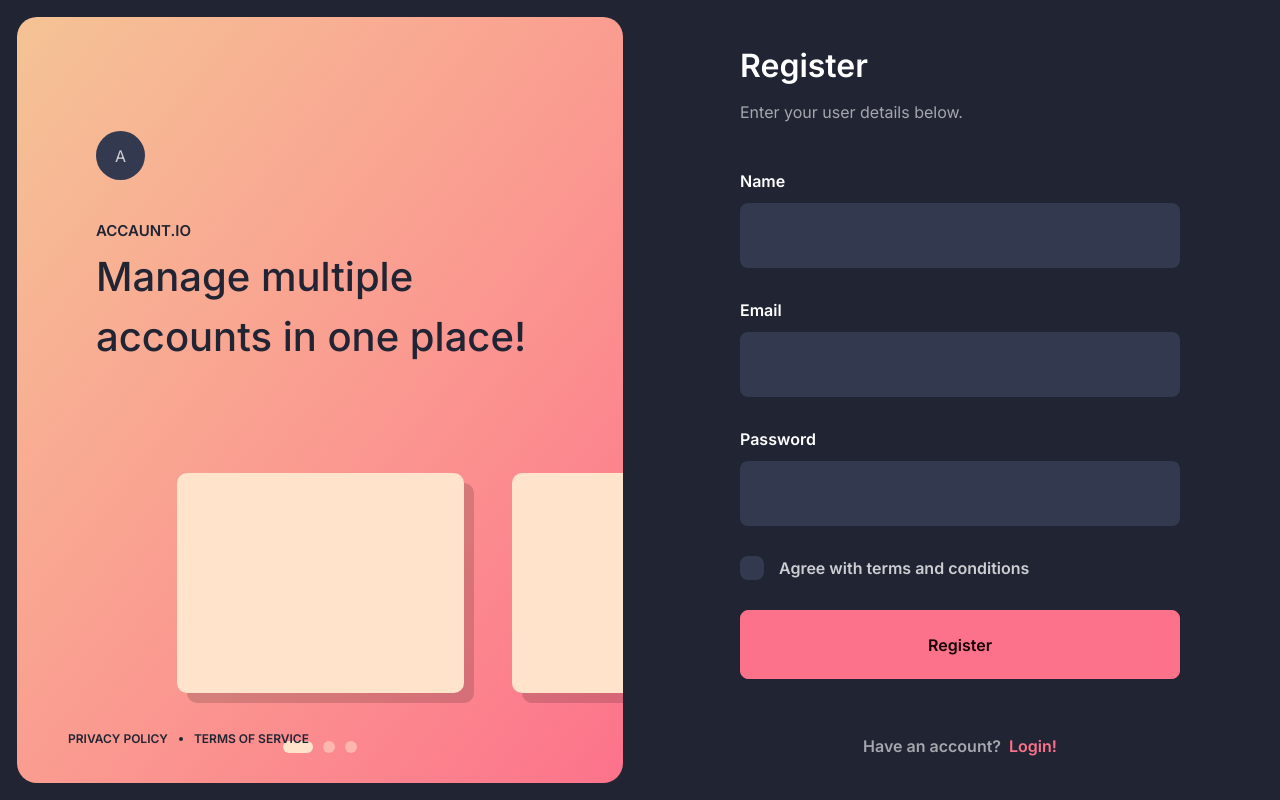
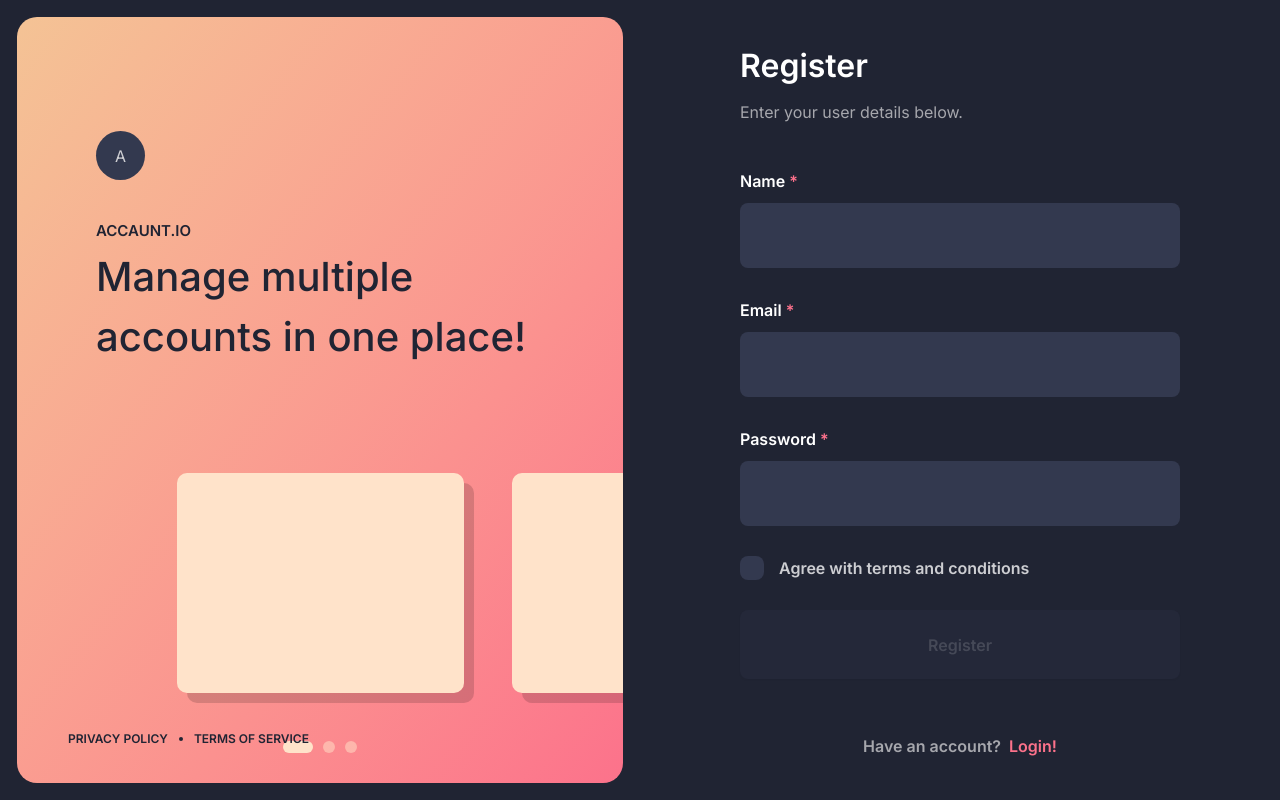
Before and after one commit to alirezajm1382/vue-auth-system, a Vue app: page /auth/register in a window 1280 px wide. Built offline with nearby package versions, Linux system fonts and the light colour scheme.

Commit message:
feat: new input component with error validation for both form

```diff
--- a/package.json
+++ b/package.json
@@ -17,6 +17,7 @@
   },
   "dependencies": {
     "autoprefixer": "^10.4.21",
+    "lucide-vue-next": "^0.544.0",
     "pinia": "^3.0.3",
     "postcss": "^8.5.6",
     "vue": "^3.5.18",
--- a/src/components/LoginForm.vue
+++ b/src/components/LoginForm.vue
@@ -1,32 +1,76 @@
 <script setup lang="ts">
-import CustomInput from '@/components/shared/CustomInput.vue'
+import TextInput from '@/components/shared/TextInput.vue'
+import { computed, ref } from 'vue'
+
+const form = ref({
+  email: '',
+  password: '',
+  is_remembered: false,
+})
+
+const error = ref<Record<string, string>>({})
+
+const isDisabled = computed(() => {
+  if (!form.value.email || !form.value.password) {
+    return true
+  } else return false
+})
+
+const validateForm = () => {
+  const messages: Record<string, string> = {}
+
+  if (!form.value.email) {
+    messages.email = 'Email is required'
+  } else if (!/\S+@\S+\.\S+/.test(form.value.email)) {
+    messages.email = 'Email must be valid'
+  }
+
+  if (!form.value.password) {
+    messages.password = 'Password is required'
+  } else if (form.value.password.length < 6) {
+    messages.password = 'Password must be at least 6 characters'
+  }
+
+  error.value = messages
+  return Object.keys(messages).length == 0
+}
+
+const handleLogin = () => {
+  if (!validateForm()) return
+  console.log('Form Submitted! ', form.value)
+}
 </script>
 
 <template>
-  <div class="flex flex-col gap-[30px]">
-    <div>
-      <div class="flex">
-        <span class="text-base font-semibold text-content-primary mb-2.5"> Email </span>
-      </div>
-      <CustomInput type="text" />
-    </div>
-
-    <div>
-      <div class="flex justify-between mb-2.5">
-        <span class="text-base font-semibold text-content-primary grow-1">Password</span>
-        <span class="text-base font-semibold w-fit">
-          <RouterLink to="" class="hover:underline text-primary hover:text-secondary">
-            Forgot Your Password?
-          </RouterLink>
-        </span>
-      </div>
-      <CustomInput type="password" />
-    </div>
+  <form class="flex flex-col gap-[30px]" @submit.prevent="handleLogin">
+    <TextInput
+      id="email"
+      type="text"
+      label="Email"
+      v-model:value="form.email"
+      v-model:error="error.email"
+    />
+    <TextInput
+      id="password"
+      type="password"
+      label="Password"
+      v-model:value="form.password"
+      v-model:error="error.password"
+    >
+      <template #label-side>
+        <RouterLink to="" class="hover:underline text-primary"> Forgot Your Password? </RouterLink>
+      </template>
+    </TextInput>
     <div class="flex gap-[15px] items-center">
-      <input type="checkbox" class="checkbox bg-neutral border-none checkbox-primary" />
+      <input
+        type="checkbox"
+        class="checkbox bg-neutral border-none checkbox-primary"
+        v-model="form.is_remembered"
+      />
       <label for="" class="text-base font-semibold cursor-pointer">Remember me?</label>
     </div>
-
-    <button class="btn btn-primary w-full text-base h-[69px]">Sign In</button>
-  </div>
+    <button class="btn btn-primary w-full text-base h-[69px]" :disabled="isDisabled">
+      Sign In
+    </button>
+  </form>
 </template>
--- a/src/components/RegisterForm.vue
+++ b/src/components/RegisterForm.vue
@@ -1,35 +1,90 @@
 <script setup lang="ts">
-import CustomInput from '@/components/shared/CustomInput.vue'
+import { computed, ref } from 'vue'
+import TextInput from '@/components/shared/TextInput.vue'
+
+const form = ref({
+  name: '',
+  email: '',
+  password: '',
+  does_agree: false,
+})
+
+const isDisabled = computed(() => {
+  if (!form.value.email || !form.value.password || !form.value.name || !form.value.does_agree) {
+    return true
+  } else return false
+})
+
+const error = ref<Record<string, string>>({})
+
+const validateForm = () => {
+  const messages: Record<string, string> = {}
+
+  if (!form.value.name) {
+    messages.name = 'Name is required'
+  } else if (form.value.name.length < 3) {
+    messages.name = 'Name is too short'
+  }
+
+  if (!form.value.email) {
+    messages.email = 'Email is required'
+  } else if (!/\S+@\S+\.\S+/.test(form.value.email)) {
+    messages.email = 'Email must be valid'
+  }
+
+  if (!form.value.password) {
+    messages.password = 'Password is required'
+  } else if (form.value.password.length < 6) {
+    messages.password = 'Password must be at least 6 characters'
+  }
+
+  error.value = messages
+  return Object.keys(messages).length == 0
+}
+
+const handleRegister = () => {
+  if (!validateForm() && !isDisabled.value) return
+  console.log('Form Submitted! ', form.value)
+}
 </script>
 
 <template>
-  <div class="flex flex-col gap-[30px]">
-    <div>
-      <div class="flex mb-2.5">
-        <span class="text-base font-semibold text-content-primary"> Name </span>
-      </div>
-      <CustomInput type="text" />
-    </div>
-    <div>
-      <div class="flex mb-2.5">
-        <span class="text-base font-semibold text-content-primary"> Email </span>
-      </div>
-      <CustomInput type="text" />
-    </div>
+  <form class="flex flex-col gap-[30px]" @submit.prevent="handleRegister">
+    <TextInput
+      required
+      type="text"
+      label="Name"
+      v-model:value="form.name"
+      v-model:error="error.name"
+    />
+    <TextInput
+      required
+      type="text"
+      label="Email"
+      v-model:value="form.email"
+      v-model:error="error.email"
+    />
+    <TextInput
+      required
+      type="password"
+      label="Password"
+      v-model:value="form.password"
+      v-model:error="error.password"
+    />
 
-    <div>
-      <div class="flex mb-2.5">
-        <span class="text-base font-semibold text-content-primary">Password</span>
-      </div>
-      <CustomInput type="password" />
-    </div>
     <div class="flex gap-[15px] items-center">
-      <input type="checkbox" class="checkbox bg-neutral border-none checkbox-primary" />
+      <input
+        type="checkbox"
+        class="checkbox bg-neutral border-none checkbox-primary"
+        v-model="form.does_agree"
+      />
       <label for="" class="text-base font-semibold cursor-pointer"
         >Agree with terms and conditions</label
       >
     </div>
 
-    <button class="btn btn-primary w-full text-base h-[69px]">Register</button>
-  </div>
+    <button class="btn btn-primary w-full text-base h-[69px]" :disabled="isDisabled">
+      Register
+    </button>
+  </form>
 </template>
--- a/src/components/shared/CustomInput.vue
+++ /dev/null
@@ -1,7 +0,0 @@
-<script setup lang="ts"></script>
-
-<template>
-  <input
-    class="w-full h-[65px] text-base px-[40px] rounded-lg input input-bordered bg-neutral border-none"
-  />
-</template>
--- /dev/null
+++ b/src/components/shared/TextInput.vue
@@ -0,0 +1,51 @@
+<script setup lang="ts">
+import { CircleX } from 'lucide-vue-next'
+
+defineProps({
+  id: String,
+  type: String,
+  label: String,
+  required: Boolean,
+})
+
+const value = defineModel<string>('value')
+const error = defineModel<string>('error')
+
+const handleKeyDown = () => {
+  if (error.value) {
+    error.value = ''
+  }
+}
+</script>
+
+<template>
+  <div>
+    <div class="flex justify-between">
+      <span class="text-base font-semibold text-content-primary mb-2.5">
+        {{ label }} <span class="text-error" v-if="required">*</span>
+      </span>
+      <span class="text-base font-semibold w-fit">
+        <slot name="label-side" />
+      </span>
+    </div>
+    <div class="w-full h-[65px] relative">
+      <input
+        v-model="value"
+        @keydown="handleKeyDown"
+        :id="id"
+        :type="type"
+        :class="[
+          'text-base pl-[40px] pr-[60px] rounded-lg input input-bordered bg-neutral w-full h-full',
+          error ? 'border-error border-1' : 'border-none',
+        ]"
+      />
+      <div
+        :data-tip="error"
+        v-if="error"
+        class="tooltip hover:tooltip-open tooltip-top tooltip-error absolute right-0 mr-4 top-1/2 -translate-y-1/2"
+      >
+        <CircleX :size="32" class="text-error" />
+      </div>
+    </div>
+  </div>
+</template>
--- a/src/views/HomeView.vue
+++ b/src/views/HomeView.vue
@@ -1,7 +1,4 @@
 <script setup lang="ts"></script>
 <template>
-  <div>
-    <h1>Home Page</h1>
-    <RouterLink to="/projects">Projects</RouterLink>
-  </div>
+  <div></div>
 </template>
```
Also changed, not shown: 1 other file (tests, documents, lock files or other folders).
